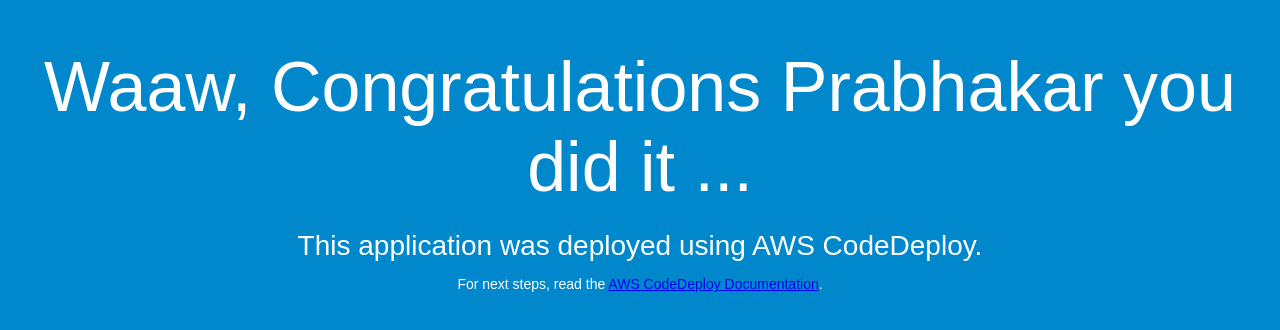
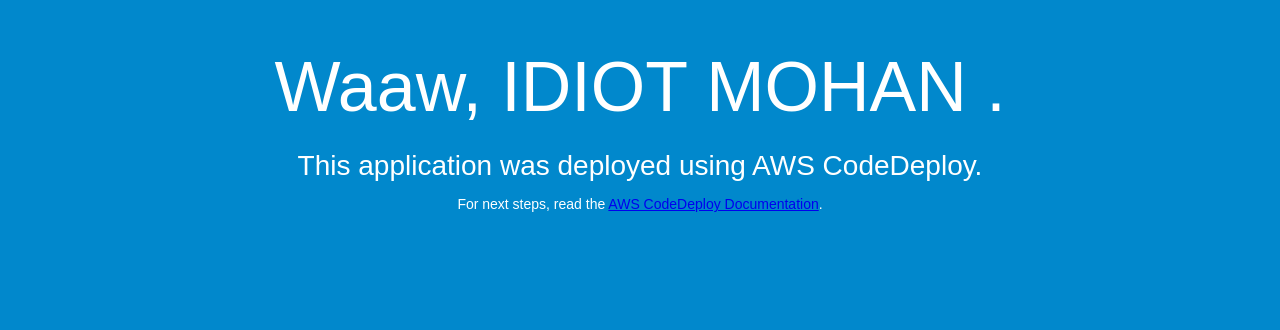
Before and after one commit to Dandavenkatesh/staticpage, a plain HTML site: page index.html in a window 1280 px wide. Drawn offline with Linux system fonts and the light colour scheme.

Commit message:
Update index.html

```diff
--- a/index.html
+++ b/index.html
@@ -26,7 +26,7 @@
 </head>
 <body>
   <div align="center">
-    <h1>Waaw, Congratulations Prabhakar you did it ...</h1>
+    <h1>Waaw, IDIOT MOHAN .</h1>
     <h2>This application was deployed using AWS CodeDeploy.</h2>
     <p>For next steps, read the <a href="http://aws.amazon.com/documentation/codedeploy">AWS CodeDeploy Documentation</a>.</p>
   </div>
```
